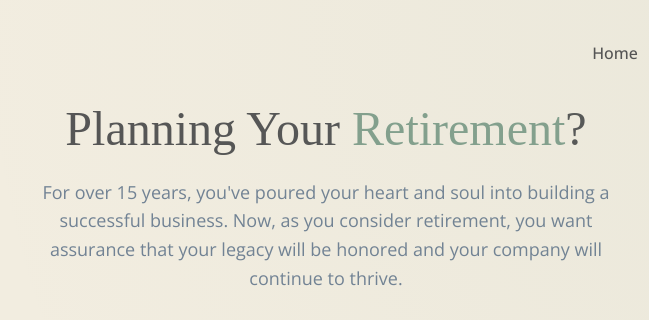
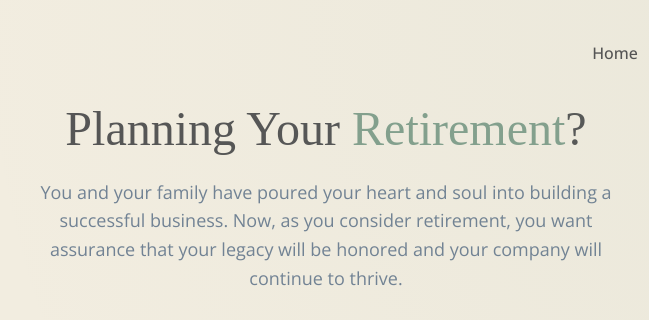
Before and after one commit to praanaventures/praana-ventures, a plain HTML site: page index.html in a window 1280 px wide. Shown: the top 320 px of the page, 314-963 px from the left. Drawn offline with nearby package versions, Linux system fonts and the light colour scheme; a web font is replaced by a local one.

Commit message:
Update index.html

```diff
--- a/index.html
+++ b/index.html
@@ -84,7 +84,7 @@
                 <div class="hero-text reveal-element">
 
                     <h1 class="hero-title">Planning Your <span class="highlight">Retirement</span>?</h1>
-                    <p class="hero-description">For over 15 years, you've poured your heart and soul into building a successful business. Now, as you consider retirement, you want assurance that your legacy will be honored and your company will continue to thrive.</p>
+                    <p class="hero-description">You and your family have poured your heart and soul into building a successful business. Now, as you consider retirement, you want assurance that your legacy will be honored and your company will continue to thrive.</p>
                     <p class="hero-description">At Praana Ventures, we specialize in acquiring established small businesses (15+ years) from retiring owners like you. We don't just buy companies; we partner with you to ensure a smooth, confidential transition. We value the foundation you've built and are committed to injecting new energy ("praana") and resources to carry your business forward, taking care of your employees and customers.</p>
                     <div class="hero-buttons">
                         <a href="#approach" class="btn btn-primary">Our Approach</a>
```
